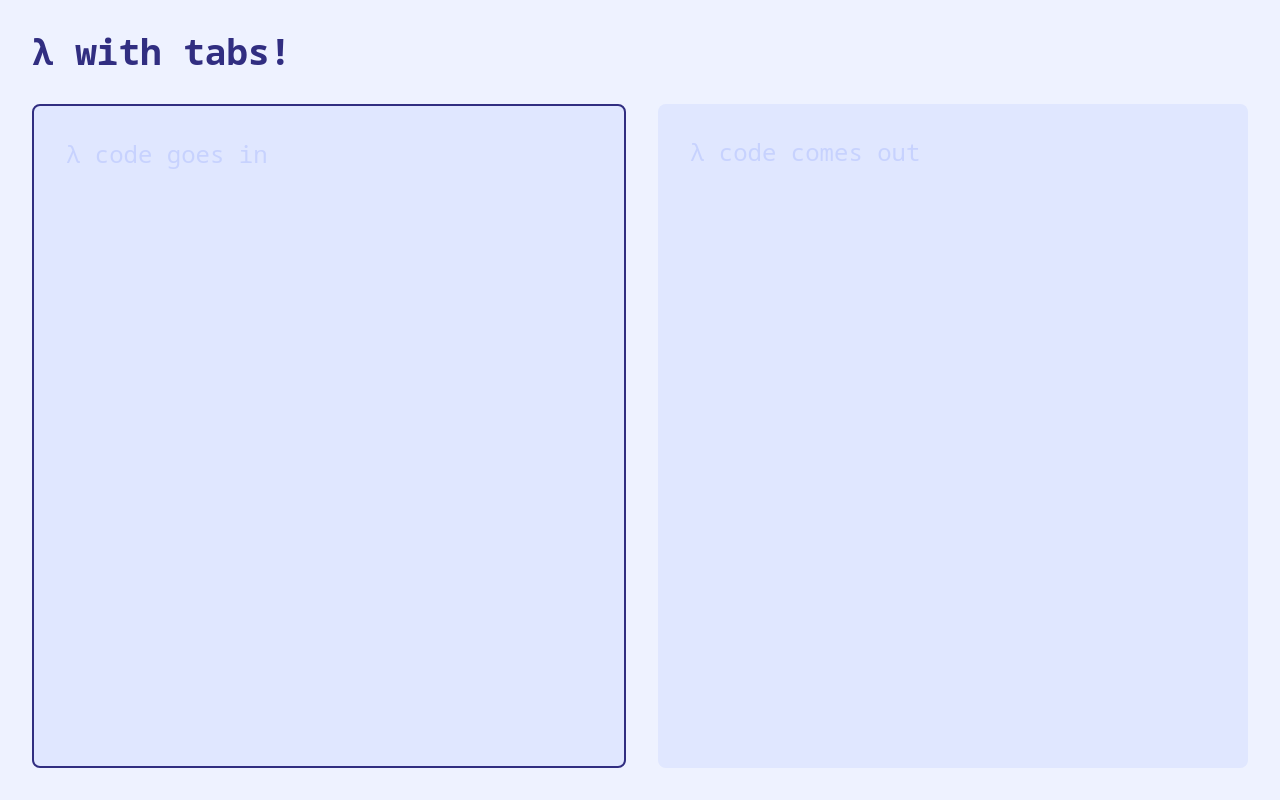
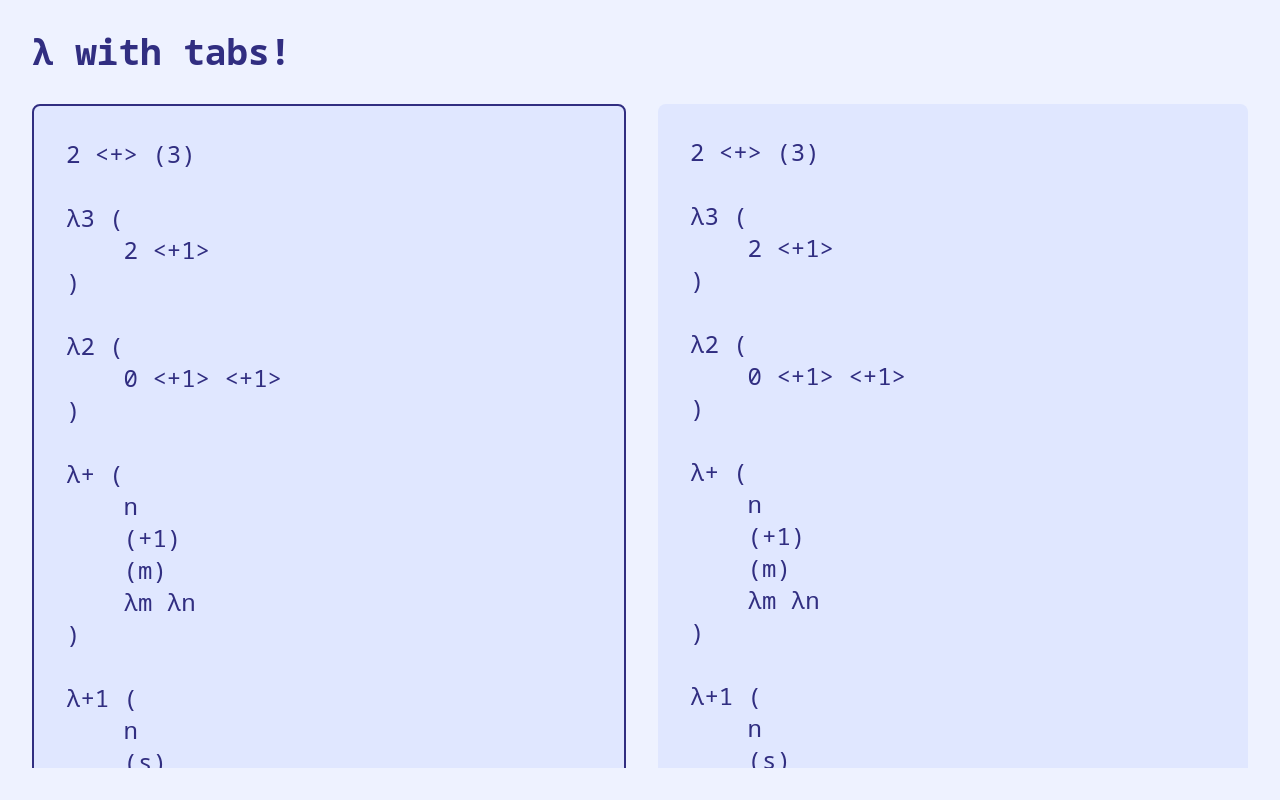
Before and after one commit to James-Fraser-Jones/tabs, a SvelteKit app: page / in a window 1280 px wide. Built offline with nearby package versions, Linux system fonts and the light colour scheme.

Commit message:
style changes

```diff
--- a/src/lib/io.ts
+++ b/src/lib/io.ts
@@ -1,3 +1,3 @@
 export function io(input: string): string {
-	return `Hello ${input}`;
+	return `${input}`;
 }
--- a/src/routes/+page.svelte
+++ b/src/routes/+page.svelte
@@ -1,7 +1,35 @@
 <script>
 	import { io } from '../lib/io';
 
-	let input = '';
+	let input = `2 <+> (3)
+
+λ3 (
+    2 <+1>
+)
+
+λ2 (
+    0 <+1> <+1>
+)
+
+λ+ (
+    n
+    (+1)
+    (m)
+    λm λn
+)
+
+λ+1 (
+    n
+    (s)
+    (z)
+    <s>
+    λz λs λn
+)
+
+λ0 (
+    z
+    λz λs
+)`;
 </script>
 
 <div
@@ -11,6 +39,7 @@
 	h-screen
 	w-screen
 	p-8
+	break-all
 
 	text-2xl
 	font-mono
@@ -23,18 +52,20 @@
 	"
 >
 	<h1 class="text-4xl flex-none font-bold">λ with tabs!</h1>
-	<div class="h-0 grow flex gap-8">
+	<div class="flex-1 relative">
+		<div class="absolute inset-0 overflow-auto">
+			<div class="flex gap-8">
 				<textarea
 					bind:value={input}
 					placeholder="λ code goes in"
 					class="
+					flex-1
 					bg-indigo-100
 					selection:text-indigo-100
 					p-8
-			flex-1
 					rounded-lg
-			overflow-auto
 
+					overflow-hidden
 					border-2
 					border-indigo-900
 					focus:border-indigo-600
@@ -43,18 +74,18 @@
 					placeholder:text-indigo-200
 					"
 				></textarea>
-		<div
+				<pre
 					class="
+					flex-1
 					bg-indigo-100
 					selection:text-indigo-100
 					p-8
-			flex-1
 					rounded-lg
-			overflow-auto
+
+					text-wrap
 					{input ? '' : 'text-indigo-200'}
-			"
-		>
-			{input ? io(input) : 'λ code comes out'}
+					">{input ? io(input) : 'λ code comes out'}</pre>
 			</div>
 		</div>
 	</div>
+</div>
```
Lines whose indentation alone changed are shown as unchanged.
